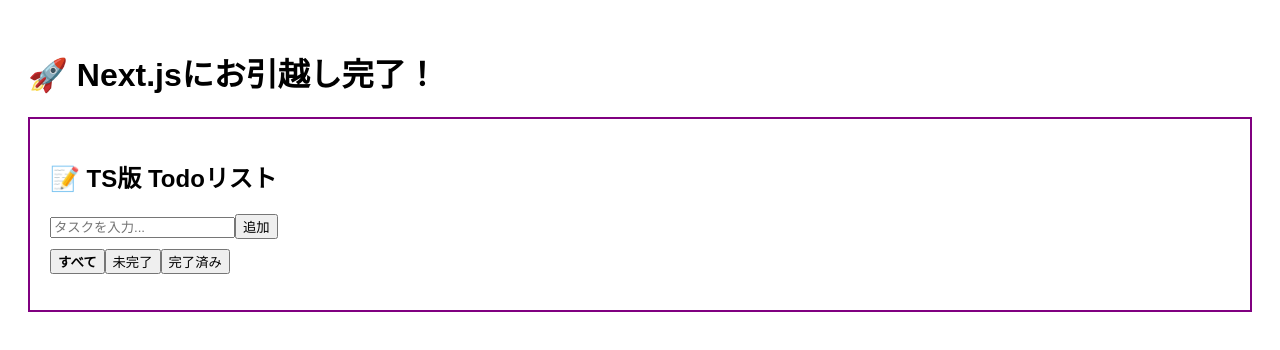
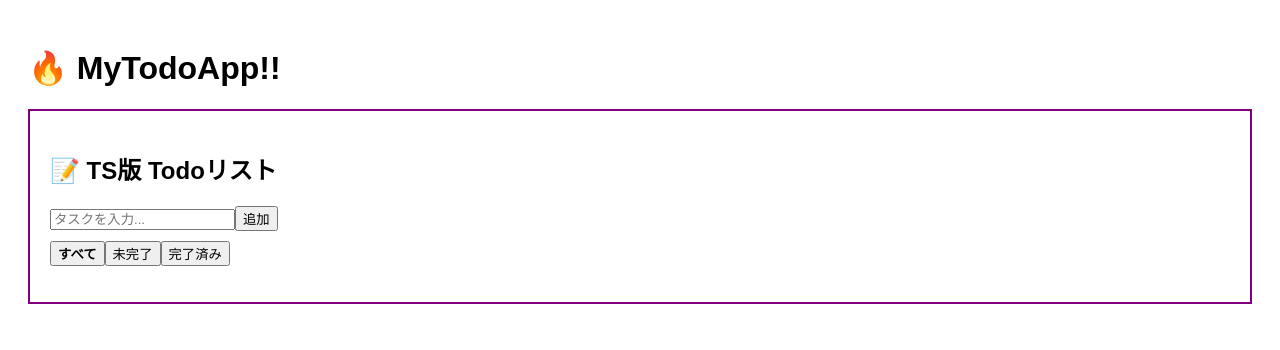
Before and after one commit to horit-chan/next-todo-app, a Next.js app: page / in a window 1280 px wide. Shown: the top 350 px of the page. Built offline with nearby package versions, Linux system fonts and the light colour scheme.

Commit message:
タイトルを魔改造した！

```diff
--- a/src/app/page.tsx
+++ b/src/app/page.tsx
@@ -3,7 +3,7 @@
 export default function Home() {
   return (
     <main style={{ padding: '20px', fontFamily: 'sans-serif' }}>
-      <h1>🚀 Next.jsにお引越し完了！</h1>
+      <h1>🔥 MyTodoApp!!</h1>
       <TodoApp />
     </main>
   )
```
